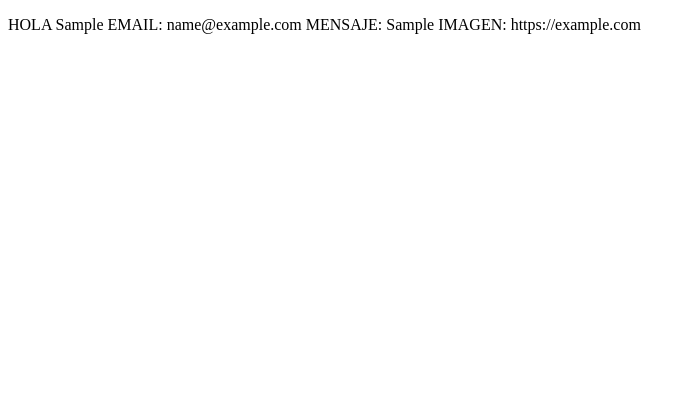
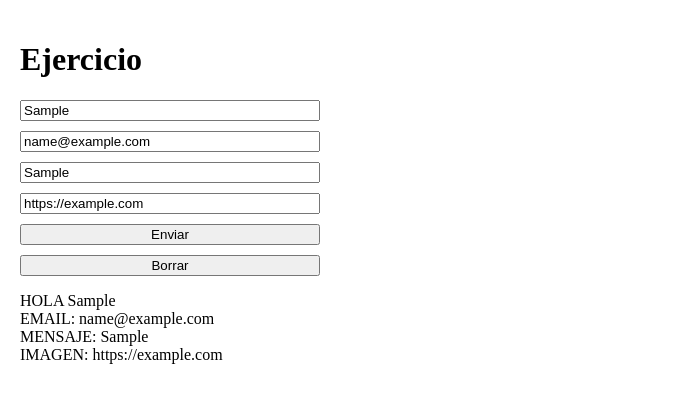
Before and after one commit to naytxi/LocalStorage-nay, a plain HTML site: page index.html in a window 1280 px wide. Both pictures are taken after typing "Sample", "name@example.com", "Sample", "https://example.com" into the empty fields and a click on the button "Enviar". Shown: the whole page, without its empty margins (0-694 px from the left). Drawn offline with Linux system fonts and the light colour scheme.

Commit message:
añadiendo cosas

```diff
--- a/index.html
+++ b/index.html
@@ -3,7 +3,6 @@
 <head>
     <meta charset="UTF-8">
     <meta name="viewport" content="width=device-width, initial-scale=1.0">
-    <script src="./main.js" defer></script>
     <title>LocalStorage</title>
     <h1> Ejercicio </h1>
 
@@ -17,8 +16,11 @@
         <button type="submit">Enviar</button>
         <button type="button" id="clear">Borrar</button>
     </form>
+
+
+
 </body>
-
+<script src="./main.js" defer></script>
 </html>
 <style>
   body {
--- a/main.js
+++ b/main.js
@@ -10,5 +10,11 @@ document.getElementById("form").addEventListener("submit", function(event) {
     localStorage.setItem("user", JSON.stringify(user));
 
     const UserInfo = JSON.parse(localStorage.getItem("user"));
-    document.body.innerHTML = `<p>HOLA ${UserInfo.name} EMAIL: ${UserInfo.email} MENSAJE: ${UserInfo.message} IMAGEN: ${UserInfo.image}</p>`;
+    let UserInfoparagraph = document.createElement("p");
+    UserInfoparagraph.innerHTML = `HOLA ${UserInfo.name} <br> EMAIL: ${UserInfo.email} <br> MENSAJE: ${UserInfo.message} <br> IMAGEN: ${UserInfo.image}`;
+    document.body.appendChild(UserInfoparagraph);
 });
+
+document.getElementById("clear").addEventListener("click", function() {
+    localStorage.clear();
+});
```
